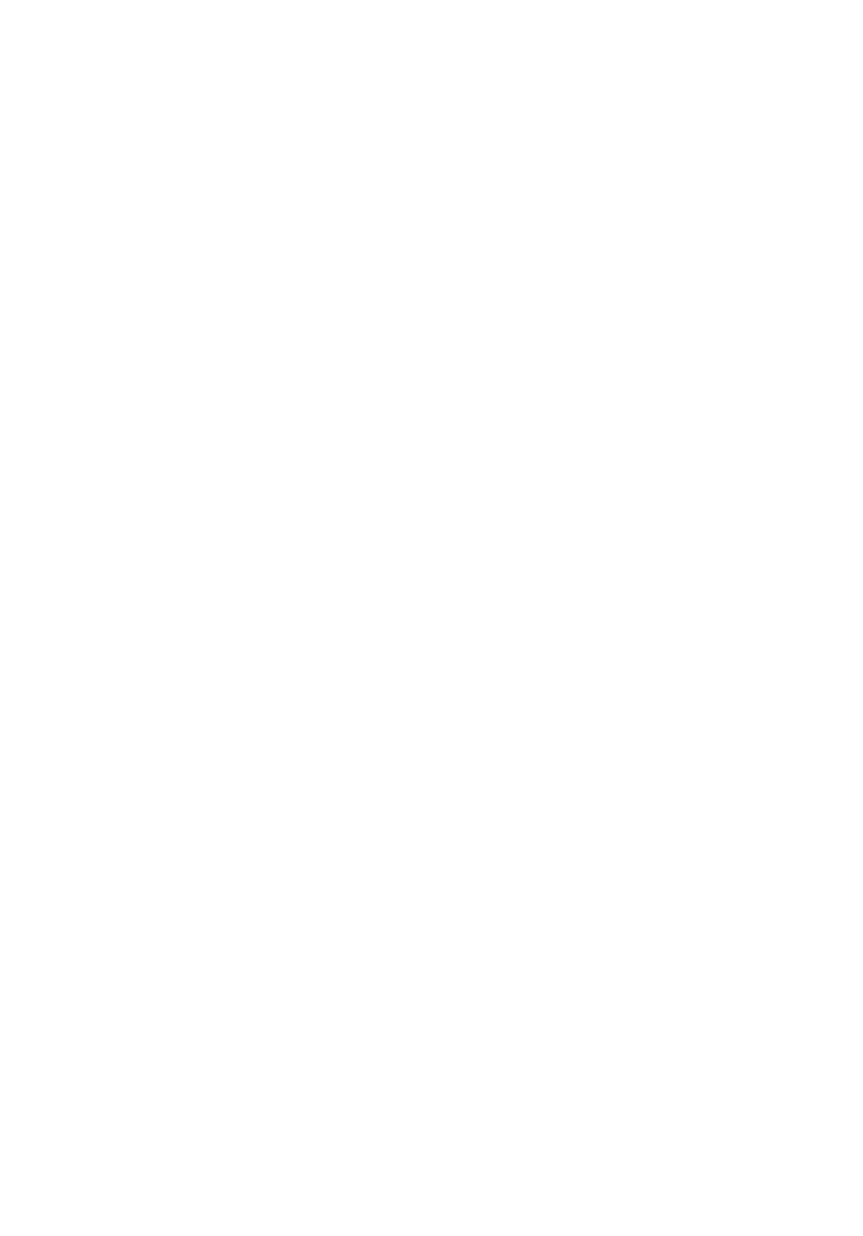
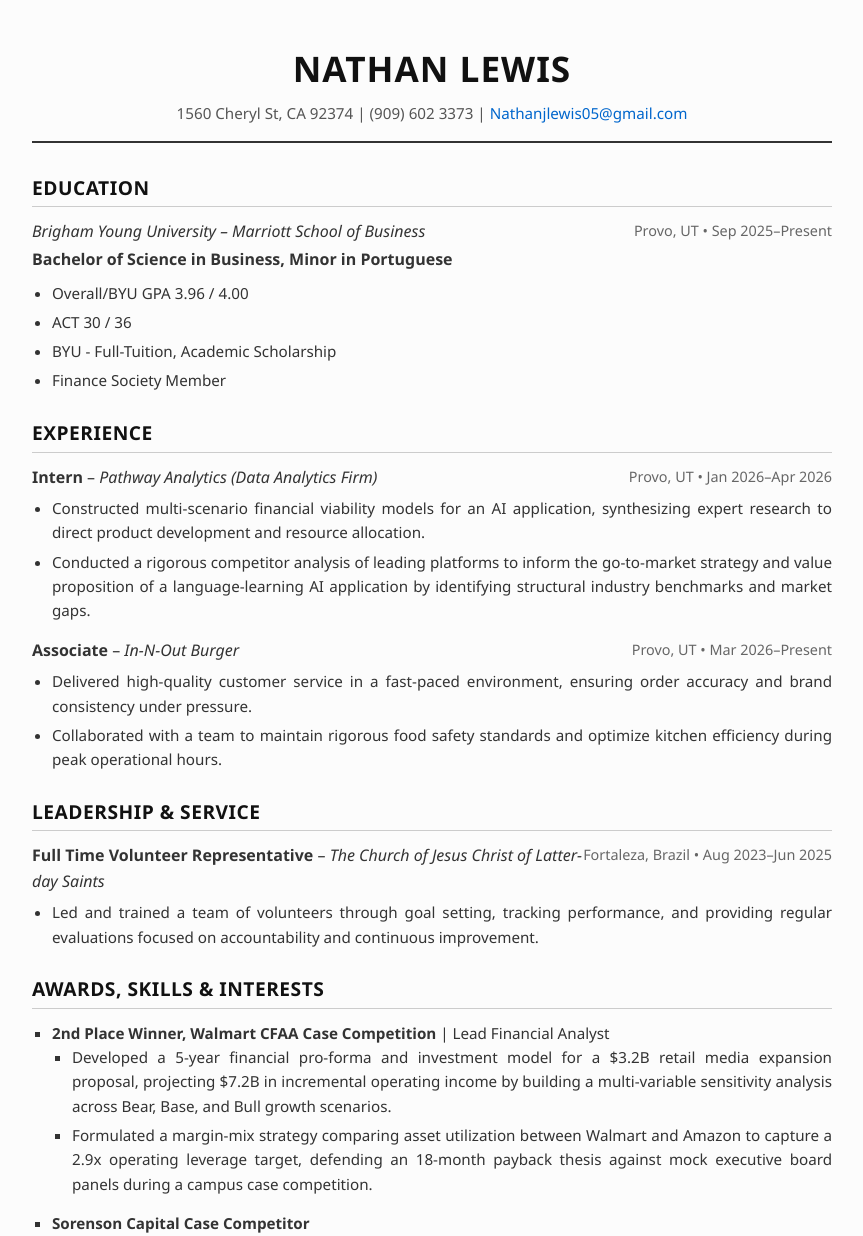
Before and after one commit to nathanbyu2025-max/ISFINALPROJECT2026, a plain HTML site: page pages/resume.html in a window 1280 px wide. Shown: the top 1236 px of the page, without its empty margins (208-1071 px from the left). Before the commit the page ends 800 px from the top, so only its background shows below. Drawn offline with Linux system fonts and the light colour scheme.

Commit message:
Add files via upload

```diff
--- a/index.html
+++ b/index.html
@@ -0,0 +1,14 @@
+<!DOCTYPE html>
+<html lang="en">
+<head>
+    <meta charset="UTF-8">
+    <meta name="viewport"
+    content="width=device-width, initial-scale=1.0">
+    <title>Document</title>
+    <link rel="stylesheet" href="styles/indexstyles.css">
+
+</head>
+<body>
+    hello world
+</body>
+</html>
--- a/pages/resume.html
+++ b/pages/resume.html
@@ -0,0 +1,169 @@
+<!DOCTYPE html>
+<html lang="en">
+<head>
+    <meta charset="UTF-8">
+    <meta name="viewport" content="width=device-width, initial-scale=1.0">
+    <title>Nathan Lewis - Resume</title>
+    <style>
+        body {
+            font-family: 'Segoe UI', Tahoma, Geneva, Verdana, sans-serif;
+            line-height: 1.6;
+            color: #333;
+            max-width: 800px;
+            margin: 0 auto;
+            padding: 40px 20px;
+            background-color: #fcfcfc;
+        }
+        header {
+            text-align: center;
+            border-bottom: 2px solid #333;
+            padding-bottom: 15px;
+            margin-bottom: 30px;
+        }
+        h1 {
+            margin: 0 0 5px 0;
+            font-size: 2.2rem;
+            color: #111;
+            text-transform: uppercase;
+            letter-spacing: 1px;
+        }
+        .contact-info {
+            font-size: 0.95rem;
+            color: #555;
+        }
+        .contact-info a {
+            color: #0066cc;
+            text-decoration: none;
+        }
+        .contact-info a:hover {
+            text-decoration: underline;
+        }
+        section {
+            margin-bottom: 25px;
+        }
+        h2 {
+            font-size: 1.2rem;
+            color: #111;
+            border-bottom: 1px solid #ccc;
+            padding-bottom: 3px;
+            margin-bottom: 12px;
+            text-transform: uppercase;
+            letter-spacing: 0.5px;
+        }
+        .job-title, .edu-degree {
+            font-weight: bold;
+        }
+        .company, .school {
+            font-style: italic;
+        }
+        .date-location {
+            float: right;
+            color: #666;
+            font-size: 0.9rem;
+        }
+        .entry-header {
+            margin-bottom: 6px;
+        }
+        /* Clearfix for floating dates */
+        .entry-header::after {
+            content: "";
+            display: table;
+            clear: both;
+        }
+        ul {
+            margin: 0 0 15px 0;
+            padding-left: 20px;
+        }
+        li {
+            margin-bottom: 5px;
+            font-size: 0.95rem;
+            text-align: justify;
+        }
+        .skills-list li {
+            list-style-type: square;
+        }
+    </style>
+</head>
+<body>
+
+    <header>
+        <h1>Nathan Lewis</h1>
+        <div class="contact-info">
+            1560 Cheryl St, CA 92374 | (909) 602 3373 | <a href="mailto:Nathanjlewis05@gmail.com">Nathanjlewis05@gmail.com</a>
+        </div>
+    </header>
+
+    <section id="education">
+        <h2>Education</h2>
+        <div class="entry-header">
+            <span class="date-location">Provo, UT &bull; Sep 2025–Present</span>
+            <span class="school">Brigham Young University – Marriott School of Business</span>
+        </div>
+        <div class="entry-header" style="margin-top: -4px; margin-bottom: 8px;">
+            <span class="edu-degree">Bachelor of Science in Business, Minor in Portuguese</span>
+        </div>
+        <ul>
+            <li>Overall/BYU GPA 3.96 / 4.00</li>
+            <li>ACT 30 / 36</li>
+            <li>BYU - Full-Tuition, Academic Scholarship</li>
+            <li>Finance Society Member</li>
+        </ul>
+    </section>
+
+    <section id="experience">
+        <h2>Experience</h2>
+
+        <div style="margin-bottom: 15px;">
+            <div class="entry-header">
+                <span class="date-location">Provo, UT &bull; Jan 2026–Apr 2026</span>
+                <span class="job-title">Intern</span> &ndash; <span class="company">Pathway Analytics (Data Analytics Firm)</span>
+            </div>
+            <ul>
+                <li>Constructed multi-scenario financial viability models for an AI application, synthesizing expert research to direct product development and resource allocation.</li>
+                <li>Conducted a rigorous competitor analysis of leading platforms to inform the go-to-market strategy and value proposition of a language-learning AI application by identifying structural industry benchmarks and market gaps.</li>
+            </ul>
+        </div>
+
+        <div>
+            <div class="entry-header">
+                <span class="date-location">Provo, UT &bull; Mar 2026–Present</span>
+                <span class="job-title">Associate</span> &ndash; <span class="company">In-N-Out Burger</span>
+            </div>
+            <ul>
+                <li>Delivered high-quality customer service in a fast-paced environment, ensuring order accuracy and brand consistency under pressure.</li>
+                <li>Collaborated with a team to maintain rigorous food safety standards and optimize kitchen efficiency during peak operational hours.</li>
+            </ul>
+        </div>
+    </section>
+
+    <section id="leadership-service">
+        <h2>Leadership &amp; Service</h2>
+        <div class="entry-header">
+            <span class="date-location">Fortaleza, Brazil &bull; Aug 2023–Jun 2025</span>
+            <span class="job-title">Full Time Volunteer Representative</span> &ndash; <span class="company">The Church of Jesus Christ of Latter-day Saints</span>
+        </div>
+        <ul>
+            <li>Led and trained a team of volunteers through goal setting, tracking performance, and providing regular evaluations focused on accountability and continuous improvement.</li>
+        </ul>
+    </section>
+
+    <section id="awards-skills-interests">
+        <h2>Awards, Skills &amp; Interests</h2>
+        <ul class="skills-list">
+            <li>
+                <strong>2nd Place Winner, Walmart CFAA Case Competition</strong> | Lead Financial Analyst
+                <ul>
+                    <li>Developed a 5-year financial pro-forma and investment model for a $3.2B retail media expansion proposal, projecting $7.2B in incremental operating income by building a multi-variable sensitivity analysis across Bear, Base, and Bull growth scenarios.</li>
+                    <li>Formulated a margin-mix strategy comparing asset utilization between Walmart and Amazon to capture a 2.9x operating leverage target, defending an 18-month payback thesis against mock executive board panels during a campus case competition.</li>
+                </ul>
+            </li>
+            <li><strong>Sorenson Capital Case Competitor</strong></li>
+            <li><strong>Accounting Society Case Competitor</strong></li>
+            <li><strong>Technical Skills:</strong> Strong Proficiency in Word and Excel</li>
+            <li><strong>Languages:</strong> Fluent Speaker of Portuguese</li>
+            <li><strong>Honors:</strong> Eagle Scout, Boy Scouts of America</li>
+        </ul>
+    </section>
+
+</body>
+</html>
--- a/styles/indexstyles.css
+++ b/styles/indexstyles.css
@@ -1,12 +1,6 @@
-<DOCTYPE html>
-<html lang="en">
-<head>
-    <meta charset="UTF-8">
-    <meta name = "viewport" content="width=device-width, initial-scale=1.0">
-    <title>Document</title>
-    <link rel="stylesheet" href="styles/indexstyles.css">
-</head>
-<body>
-    hello world
-</body>
-</html>
+body {
+    background-color: #f0f0f0;
+    font-family: Arial, sans-serif;
+    margin: 0;
+    padding: 20px;
+}
```
Also changed, not shown: 1 other file.
